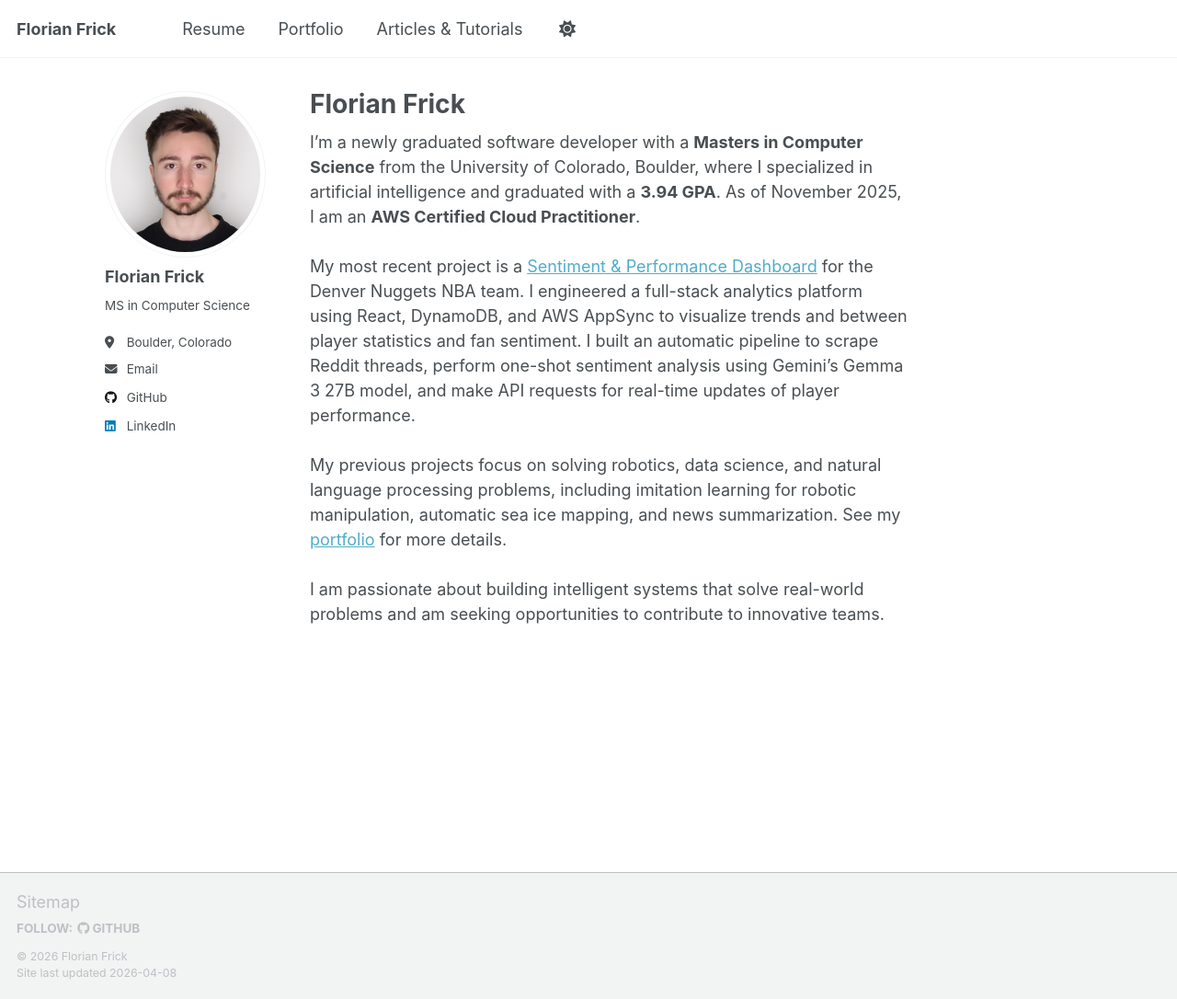
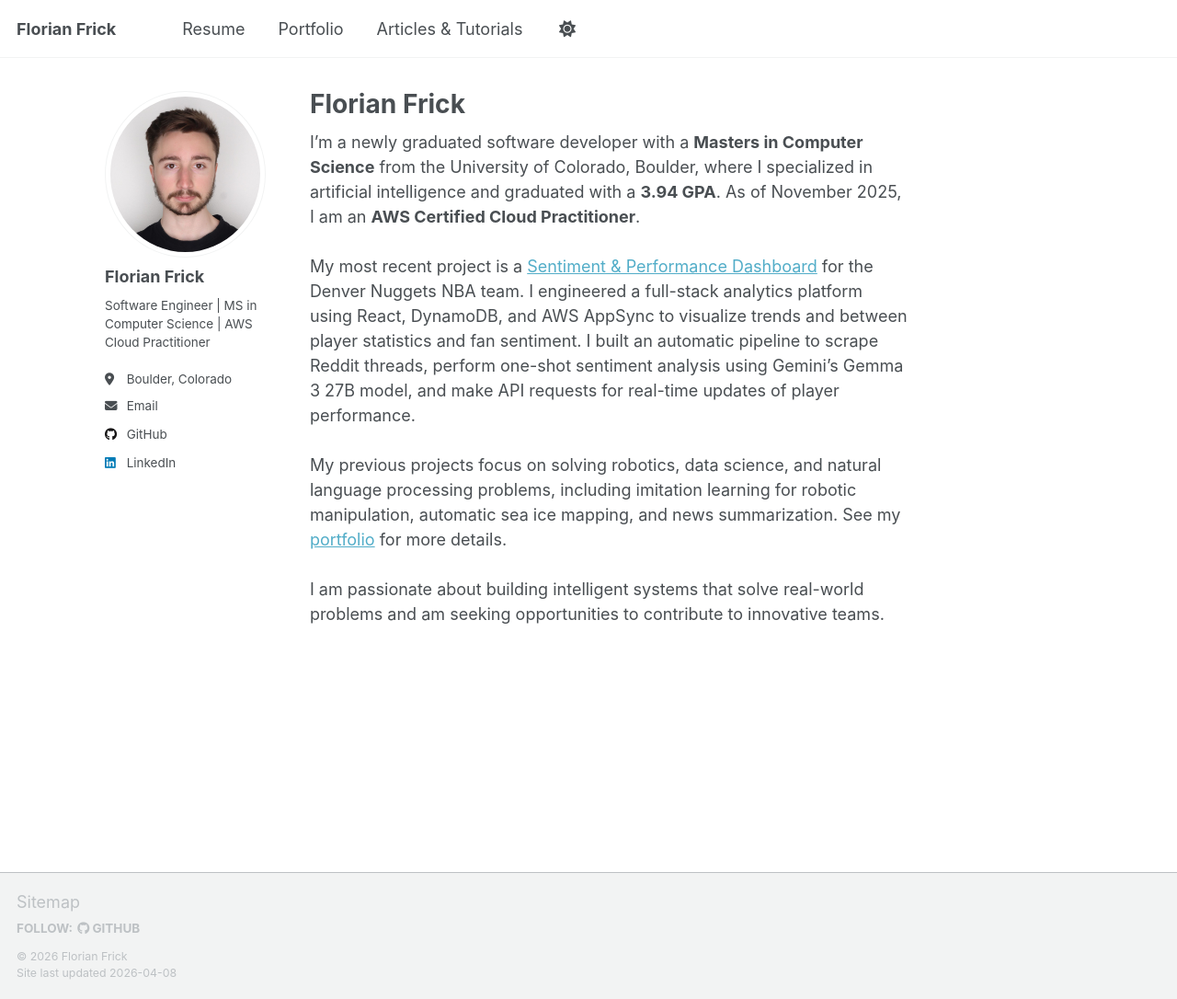
Before and after one commit to florianfrick/florianfrick.github.io, a Jekyll site: the page built from _pages/about.md, in a window 1280 px wide and 1086 px high. Shown: the whole window at 92% size. Built offline with Jekyll 4.4.1, drawn with Linux system fonts in a browser that asks for light colours; a script that is not in the unit is left out.

Commit message:
Updated header

```diff
--- a/_config.yml
+++ b/_config.yml
@@ -25,7 +25,7 @@ author:
   avatar           : "profile.jpg"
   name             : "Florian Frick"
   pronouns         : # "he/him"
-  bio              : "MS in Computer Science"
+  bio              : "Software Engineer | MS in Computer Science | AWS Cloud Practitioner"
   location         : "Boulder, Colorado"
   employer         : #
   uri              : # URL
```
